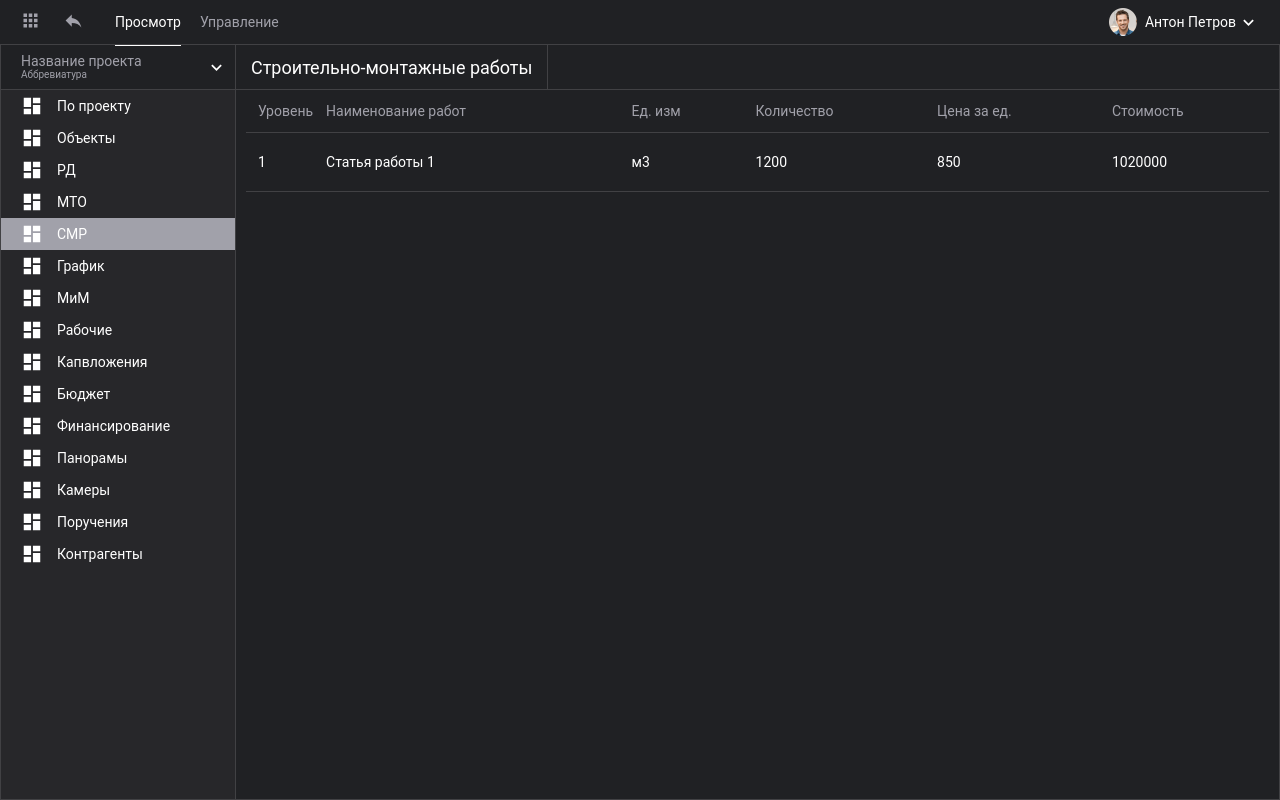
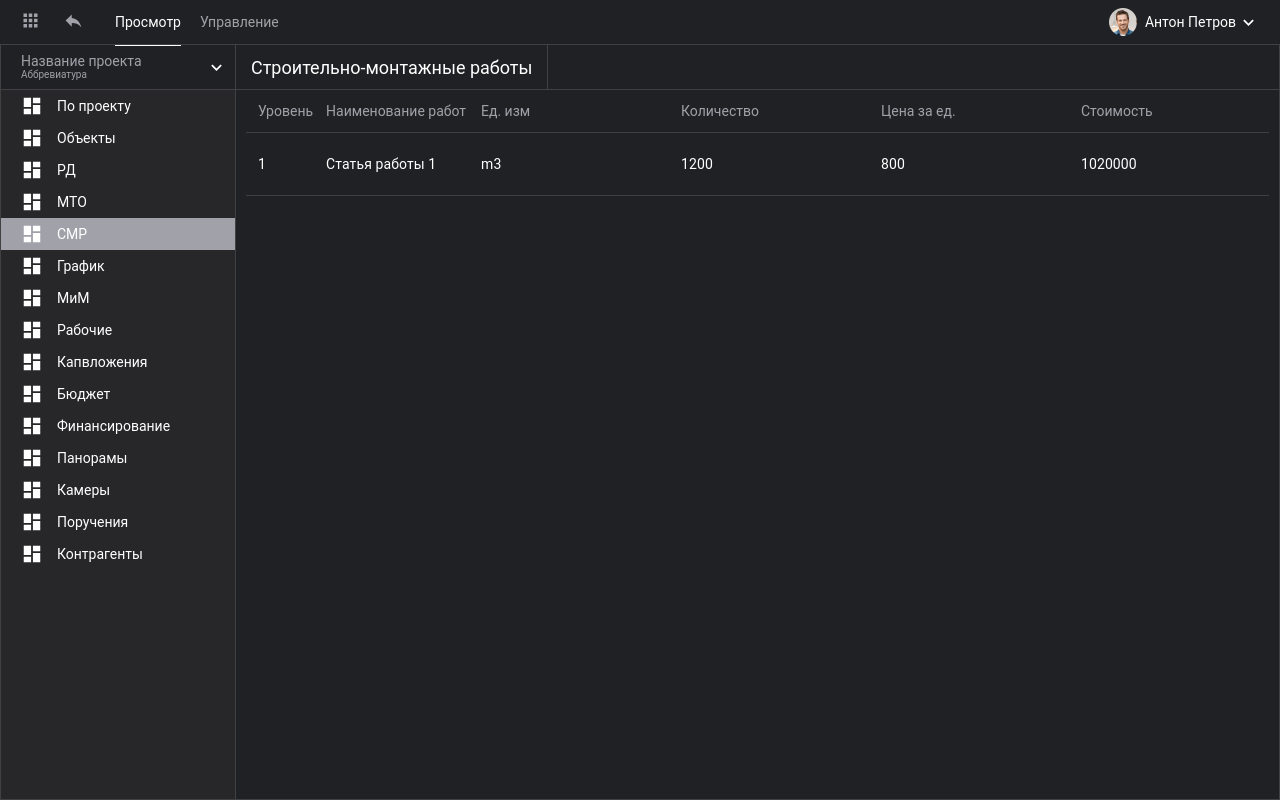
Before and after one commit to Bravenrl/tree-table-app, a React (Create React App) app: page / in a window 1280 px wide. Built offline with nearby package versions, Linux system fonts and the light colour scheme.

Commit message:
add editable cell

```diff
--- a/src/components/table/table-body/table-body.module.scss
+++ b/src/components/table/table-body/table-body.module.scss
@@ -1,6 +1,3 @@
 .tableBody {
-    td {
-        padding-top: 21px;
-        padding-bottom: 21px;
-    }
+
 }
--- a/src/components/table/table-body/table-body.tsx
+++ b/src/components/table/table-body/table-body.tsx
@@ -1,3 +1,4 @@
+import TableCell from '../table-cell/table-cell';
 import styles from './table-body.module.scss';
 
 function TableBody(): JSX.Element {
@@ -5,11 +6,11 @@ function TableBody(): JSX.Element {
     <tbody className={styles.tableBody}>
       <tr>
         <td>1</td>
-        <td>Статья работы 1</td>
-        <td>м3</td>
-        <td>1200</td>
-        <td>850</td>
-        <td>1020000</td>
+        <TableCell value={'Статья работы 1'} isEditable />
+        <TableCell value={'m3'} />
+        <TableCell value={1200} isEditable />
+        <TableCell value={800} isEditable />
+        <TableCell value={'1020000'} />
       </tr>
     </tbody>
   );
--- /dev/null
+++ b/src/components/table/table-cell/table-cell.module.scss
@@ -0,0 +1,9 @@
+.cell {
+  height: 60px;
+  font-style: normal;
+  font-weight: 400;
+  font-size: 14px;
+  line-height: 130%;
+  letter-spacing: 0.1px;
+
+}
--- /dev/null
+++ b/src/components/table/table-cell/table-cell.tsx
@@ -0,0 +1,36 @@
+import { useState } from 'react';
+import TableInput from '../table-input/table-input';
+import styles from './table-cell.module.scss';
+
+type TableCellProps = {
+  isEditable?: boolean;
+  value: string | number;
+};
+
+function TableCell({ isEditable, value }: TableCellProps): JSX.Element {
+  const [isEdit, setIsEdit] = useState(false);
+  const [currentValue, setCurrentValue] = useState<string>(value.toString());
+
+  const handleDoubleClick = () => {
+    if (!isEditable) {
+      return;
+    }
+    setIsEdit(true);
+  };
+
+  return (
+    <td className={styles.cell} onDoubleClick={handleDoubleClick}>
+      {isEdit ? (
+        <TableInput
+          value={currentValue}
+          setCurrentValue={setCurrentValue}
+          setIsEdit={setIsEdit}
+        />
+      ) : (
+        currentValue
+      )}
+    </td>
+  );
+}
+
+export default TableCell;
--- /dev/null
+++ b/src/components/table/table-input/table-input.module.scss
@@ -0,0 +1,20 @@
+@import '/src/vars.scss';
+
+.input {
+  width: 80%;
+  height: 100%;
+  background-color: inherit;
+  color: inherit;
+  box-sizing: border-box;
+  margin: 0;
+  padding: 0;
+  font-style: normal;
+  font-weight: 400;
+  font-size: 14px;
+  line-height: 130%;
+  letter-spacing: 0.1px;
+
+  &:required:invalid {
+    border: 1px solid $input-invalid;
+  }
+}
--- /dev/null
+++ b/src/components/table/table-input/table-input.tsx
@@ -0,0 +1,50 @@
+import { useOutsideClick } from '../../../hooks/use-outside-click';
+import styles from './table-input.module.scss';
+
+type TableInputProps = {
+  value: string;
+  setIsEdit: (arg: boolean) => void;
+  setCurrentValue: (arg: string) => void;
+};
+
+function TableInput({ value, setIsEdit, setCurrentValue }: TableInputProps): JSX.Element {
+  const handleKeyDown = (evt: React.KeyboardEvent<HTMLInputElement>) => {
+    if (value === '') {
+      return;
+    }
+
+    if (evt.key === 'Escape') {
+      setIsEdit(false);
+    }
+
+    if (evt.key === 'Enter') {
+      setIsEdit(false);
+    }
+  };
+
+  const handleClickOutside = () => {
+    if (value === '') {
+      return;
+    }
+    setIsEdit(false);
+  };
+
+  const ref = useOutsideClick(handleClickOutside);
+
+  return (
+    <input
+      className={styles.input}
+      required
+      ref={ref}
+      type={'text'}
+      onChange={(event) => {
+        setCurrentValue(event.target.value);
+      }}
+      value={value}
+      onKeyDown={handleKeyDown}
+      autoFocus
+    />
+  );
+}
+
+export default TableInput;
--- a/src/components/table/table.module.scss
+++ b/src/components/table/table.module.scss
@@ -23,7 +23,7 @@
     .unit,
     .price,
     .total {
-      min-widht: 200px;
+      width: 200px;
     }
   }
 }
--- /dev/null
+++ b/src/hooks/use-outside-click.ts
@@ -0,0 +1,26 @@
+import { useEffect, useRef, RefObject, LegacyRef } from 'react';
+
+export const useOutsideClick = (
+  callback: () => void
+) => {
+  const ref = useRef<HTMLInputElement>(null);
+
+  useEffect(() => {
+    const handleClick = (event: MouseEvent) => {
+      if (!ref.current) {
+        return;
+      }
+      if (ref.current && !ref.current.contains(event.target as Node)) {
+        callback();
+      }
+    };
+
+    document.addEventListener('click', handleClick, true);
+
+    return () => {
+      document.removeEventListener('click', handleClick, true);
+    };
+  }, [callback, ref]);
+
+  return ref;
+};
--- a/src/vars.scss
+++ b/src/vars.scss
@@ -4,5 +4,6 @@ $text-gray: rgba(161, 161, 170, 1);
 $stroke-gray: rgba(65, 65, 68, 1);
 $background-navbar: rgba(39, 39, 42, 1);
 $background-select: rgba(161, 161, 170, 1);
+$input-invalid: red;
 
 $header-hight: 44px;
```
